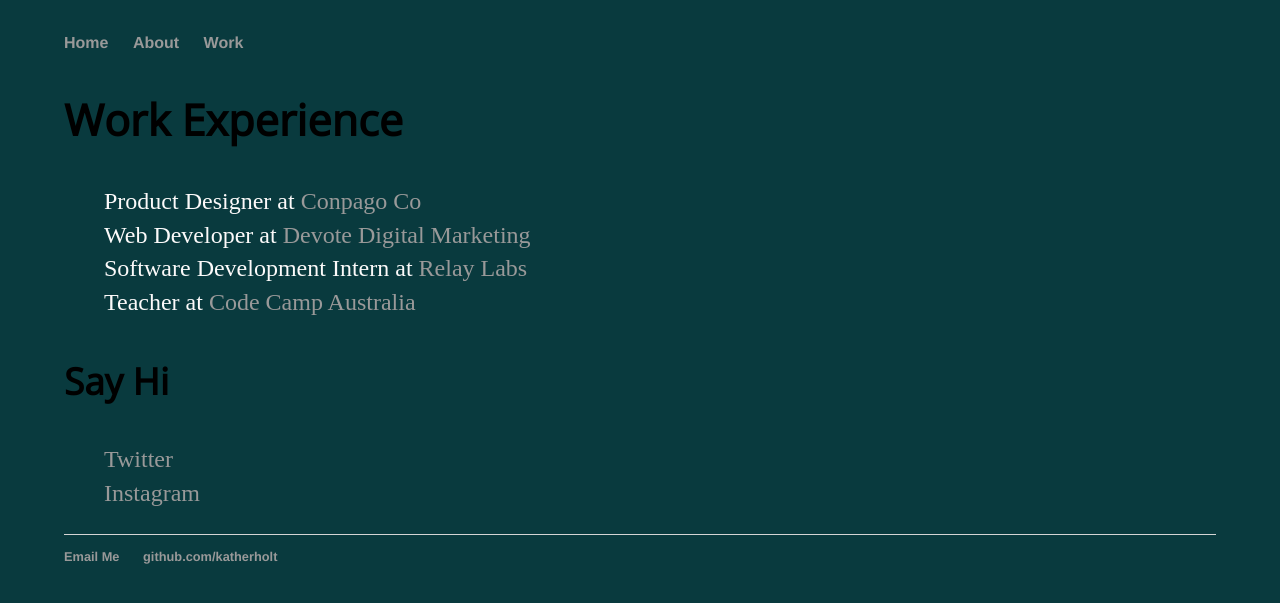
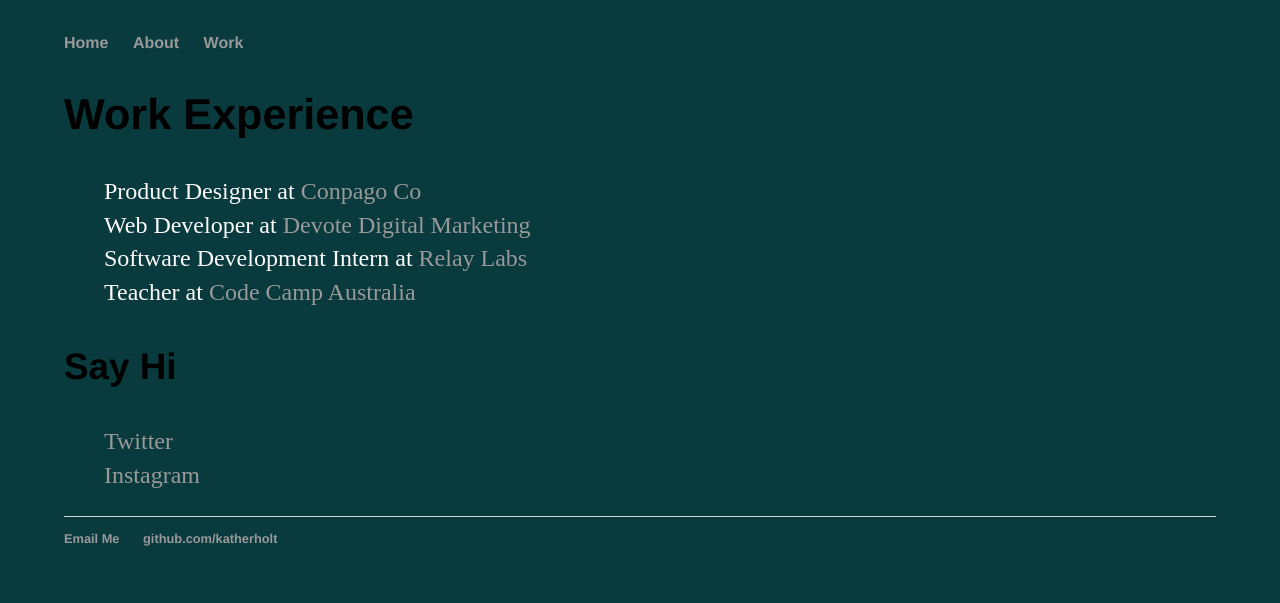
Before and after one commit to katherholt/katherholt.github.io, a Jekyll site: the page built from about/index.html, in a window 1280 px wide. Shown: the top 603 px of the page. Built offline with Jekyll 4.4.1, drawn with Linux system fonts in a browser that asks for light colours; some web fonts are replaced.

Commit message:
Update main.css

```diff
--- a/css/main.css
+++ b/css/main.css
@@ -7,7 +7,7 @@
 ul { list-style: none; }
 
 h1 { font-family: 'Source Serif Pro',font-size: 5.5em; serif; color: #1D7874;  }
-h2, h3, h4 { font-family: 'Open Sans', sans-serif; font-color: #38618C; }
+h2, h3, h4 { font-family: 'Helvetica', 'Arial', 'Sans-Serif'; font-color: #38618C; }
 h1 { font-size: 3em;  }
 h2 { font-size: 2.7em; }
 h3 { font-size: 2.3em; }
```
